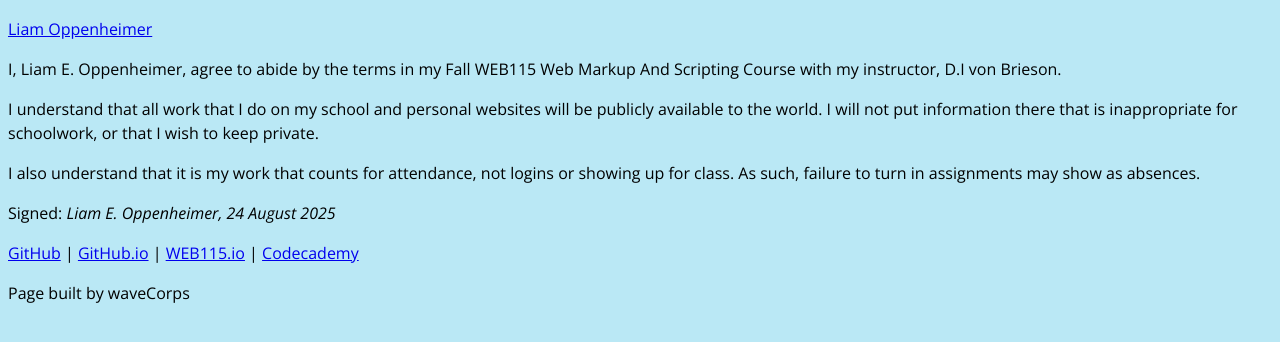
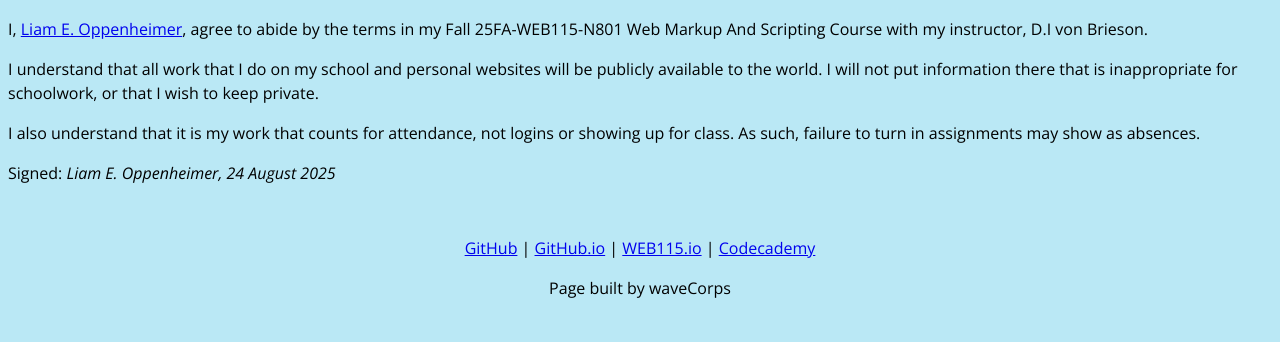
Before and after one commit to waveriderCPCC/waveriderCPCC.github.io, a plain HTML site: page web115/contract.html in a window 1280 px wide. Shown: the part 130-472 px from the top of the page. Drawn offline with nearby package versions, Linux system fonts and the light colour scheme.

Commit message:
fixed some stuff

```diff
--- a/web115/contract.html
+++ b/web115/contract.html
@@ -12,19 +12,20 @@
     <script src="https://lint.page/kit/67ff88.js" crossorigin="anonymous"></script>
 </head>
 <body>
-    <script src="scripts/main.js"></script>
     <header>
         <h1>Liam Oppenheimer's Leaping Oryx</h1>
         <h2>WEB115 Introduction</h2>
     </header>
     <main>
-        <a href="introduction.html">Liam Oppenheimer</a>
-        <p>I, Liam E. Oppenheimer, agree to abide by the terms in my Fall WEB115 Web Markup And Scripting Course with my instructor, D.I von Brieson.</p>
+        <p>I, <a href="introduction.html">Liam E. Oppenheimer</a>, agree to abide by the terms in my Fall 25FA-WEB115-N801 Web Markup And Scripting Course with my instructor, D.I von Brieson.</p>
         <p>I understand that all work that I do on my school and personal websites will be publicly available to the world. I will not put information there that is inappropriate for schoolwork, or that I wish to keep private.</p>
         <p>I also understand that it is my work that counts for attendance, not logins or showing up for class. As such, failure to turn in assignments may show as absences.</p>
         <p>Signed: <i>Liam E. Oppenheimer, 24 August 2025</i></p>
     </main>
-    <div w3-include-html="footer.html"></div>
-    <script>includeHTML();</script>
+    <footer>
+      <script src="scripts/main.js"></script>
+      <div w3-include-html="footer.html"></div>
+      <script>includeHTML();</script>
+    </footer>
 </body>
 </html>
--- a/web115/footer.html
+++ b/web115/footer.html
@@ -1,9 +1,7 @@
-<footer>
-    <nav>
-        <a href="https://github.com/waveriderCPCC" target="_blank">GitHub</a> |
-        <a href="../index.html" target="_blank">GitHub.io</a> |
-        <a href="index.html" target="_blank">WEB115.io</a> |
-        <a href="https://www.codecademy.com/profiles/waveriderCPCC" target="_blank">Codecademy</a>
-    </nav>
-    <p>Page built by waveCorps</p>
-</footer>
+<nav style="text-align: center; padding-top: 2.22em;">
+    <a href="https://github.com/waveriderCPCC" target="_blank">GitHub</a> |
+    <a href="../index.html" target="_blank">GitHub.io</a> |
+    <a href="index.html" target="_blank">WEB115.io</a> |
+    <a href="https://www.codecademy.com/profiles/waveriderCPCC" target="_blank">Codecademy</a>
+</nav>
+<p style="text-align: center">Page built by waveCorps</p>
```
Also changed, not shown: index.html (+3 -0 lines), web115/index.html (+5 -3 lines), web115/introduction.html (+5 -3 lines).
